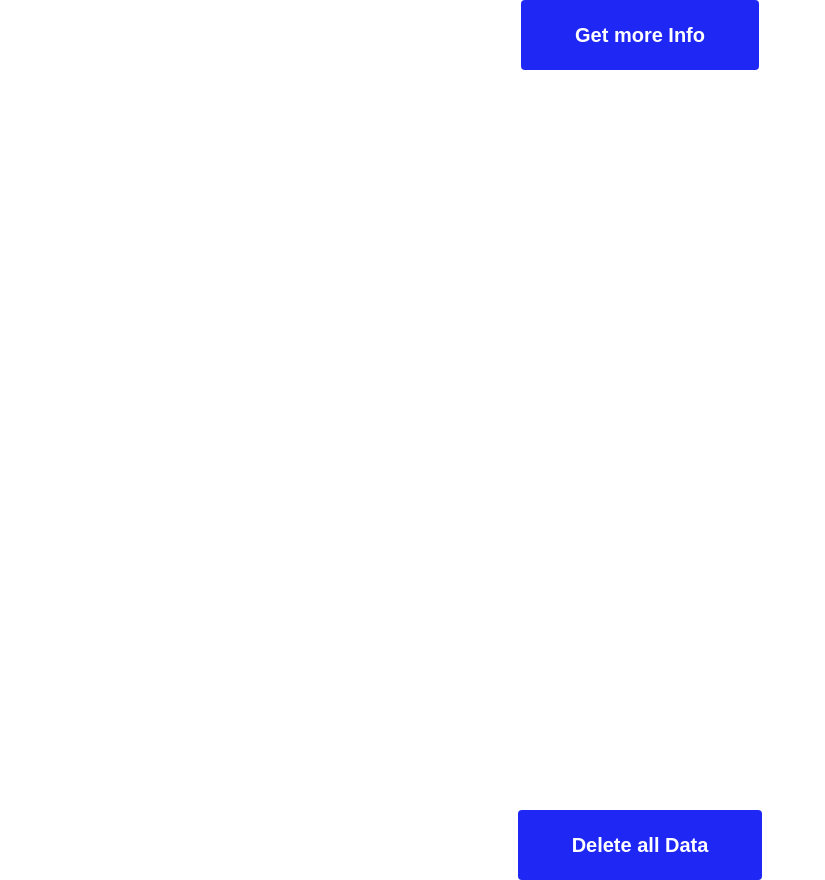
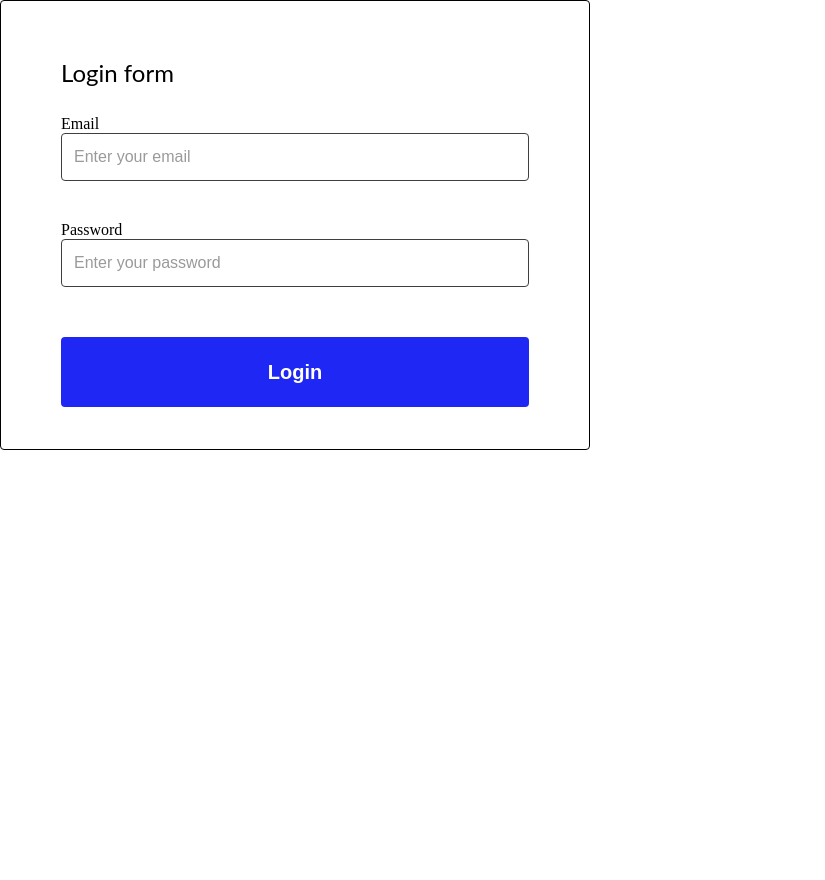
Before and after one commit to AndriiGudz/ReactTypeScript, a React (Create React App) app: page / in a window 1280 px wide. Shown: the whole page, without its empty margins (0-825 px from the left). After the commit the page ends 800 px from the top, so only its background shows below. Built offline with nearby package versions, Linux system fonts and the light colour scheme.

Commit message:
lessons_11

```diff
--- a/package.json
+++ b/package.json
@@ -12,11 +12,13 @@
     "@types/node": "^16.18.97",
     "@types/react": "^18.3.3",
     "@types/react-dom": "^18.3.0",
+    "formik": "^2.4.6",
     "react": "^18.3.1",
     "react-dom": "^18.3.1",
     "react-scripts": "5.0.1",
     "typescript": "^4.9.5",
-    "web-vitals": "^2.1.4"
+    "web-vitals": "^2.1.4",
+    "yup": "^1.4.0"
   },
   "scripts": {
     "start": "react-scripts start",
--- a/src/App.tsx
+++ b/src/App.tsx
@@ -11,6 +11,7 @@ import Lessons07 from './lessons/Lessons07/Lessons07';
 import Lessons08 from 'lessons/Lessons08/Lessons08';
 import Lessons09 from 'lessons/Lessons09/Lessons09';
 import Lessons10 from 'lessons/Lessons10/Lessons10';
+import Lessons11 from 'lessons/Lessons11/Lessons';
 
 function App() {
   return (
@@ -21,7 +22,8 @@ function App() {
       {/* <Lessons07 /> */}
       {/* <Lessons08 /> */}
       {/* <Lessons09 /> */}
-      <Lessons10 />
+      {/* <Lessons10 /> */}
+      <Lessons11 />
       {/* <Homeworks06 /> */}
       {/* <Homeworks07 /> */}
       {/* <Homeworks08 /> */}
--- a/src/components/Input/Input.tsx
+++ b/src/components/Input/Input.tsx
@@ -1,7 +1,7 @@
-import {InputContainer, InputField, LabelComponent} from './styles'
+import {InputContainer, InputField, LabelComponent, ErrorMessage} from './styles'
 import { InputProps } from './types'
 
-function Input({ name, type = 'text', placeholder, label, value, onChange }: InputProps) {
+function Input({ name, type = 'text', placeholder, label, value, onChange, error }: InputProps) {
 console.log('Input update');
 
 
@@ -16,6 +16,7 @@ console.log('Input update');
         value = {value}
         onChange={onChange}
       />
+      <ErrorMessage>{error}</ErrorMessage>
     </InputContainer>
   )
 }
--- a/src/components/Input/styles.ts
+++ b/src/components/Input/styles.ts
@@ -16,7 +16,7 @@ export const InputField = styled.input`
   line-height: 24px;
   text-align: left;
   color: #1e1e1e;
-  margin-bottom: 20px;
+  margin-bottom: 10px;
 
   &::placeholder {
     color: #9a9a9a;
@@ -31,3 +31,8 @@ export const InputField = styled.input`
 export const LabelComponent = styled.label`
   color: black;
 `
+
+export const ErrorMessage = styled.div`
+  color: red;
+  height: 30px;
+`
--- a/src/components/Input/types.ts
+++ b/src/components/Input/types.ts
@@ -7,4 +7,5 @@ export interface InputProps {
   label?: string
   value?: string
   onChange?: (event: ChangeEvent<HTMLInputElement>) => void
+  error?: string
 }
--- a/src/components/LoginForm/LoginForm.tsx
+++ b/src/components/LoginForm/LoginForm.tsx
@@ -1,26 +1,60 @@
+import { useFormik } from 'formik'
+import * as Yup from 'yup'
+
 import Input from 'components/Input/Input'
 import Button from 'components/Button/Button'
-import {LoginFormContainer, TitleForm, InputForm} from './styles'
+import { LoginFormContainer, TitleForm, InputForm } from './styles'
+import {LoginFormValues, LOGIN_FORM_NAMES} from './types'
 
 function LoginForm() {
+
+const schema = Yup.object().shape({
+  [LOGIN_FORM_NAMES.EMAIL]: Yup.string().required('Field email required').email('Field type email'),
+  [LOGIN_FORM_NAMES.PASSWORD]: Yup.number()
+    .required('Field password required')
+    .typeError('Password must be number')
+    // .min(10, 'Min 10') считывает минимальное значение
+})
+
+  const formik = useFormik({
+    initialValues: {
+      [LOGIN_FORM_NAMES.EMAIL]: '',
+      [LOGIN_FORM_NAMES.PASSWORD]: '',
+    } as LoginFormValues,
+    validationSchema: schema,
+    // validateOnChange: true,
+    // validateOnMount: true,
+    onSubmit: (values) => {console.log(values);},
+
+  })
+
+  console.log(formik);
+
+
   return (
-    <LoginFormContainer>
+    <LoginFormContainer onSubmit={formik.handleSubmit}>
       <TitleForm>Login form</TitleForm>
       <InputForm>
         <Input
-        name="Email"
-        type="text"
+          name={LOGIN_FORM_NAMES.EMAIL}
+          // type="text"
           placeholder="Enter your email"
           label="Email"
+          value={formik.values[LOGIN_FORM_NAMES.EMAIL]}
+          onChange={formik.handleChange}
+          error={formik.errors[LOGIN_FORM_NAMES.EMAIL]}
         />
         <Input
-      name="Password"
-      type="text"
+          name={LOGIN_FORM_NAMES.PASSWORD}
+          // type="text"
           placeholder="Enter your password"
           label="Password"
+          value={formik.values[LOGIN_FORM_NAMES.PASSWORD]}
+          onChange={formik.handleChange}
+          error={formik.errors[LOGIN_FORM_NAMES.PASSWORD]}
         />
       </InputForm>
-      <Button name="Login" type='submit' />
+      <Button name="Login" type="submit" />
     </LoginFormContainer>
   )
 }
--- a/src/components/LoginForm/styles.ts
+++ b/src/components/LoginForm/styles.ts
@@ -1,6 +1,6 @@
 import styled from "@emotion/styled";
 
-export const LoginFormContainer = styled.div`
+export const LoginFormContainer = styled.form`
   width: 590px;
   height: 450px;
   border: 1px solid #000;
--- /dev/null
+++ b/src/components/LoginForm/types.ts
@@ -0,0 +1,9 @@
+export interface LoginFormValues {
+  email: string
+  password: string
+}
+
+export enum LOGIN_FORM_NAMES {
+  EMAIL = 'email',
+  PASSWORD = 'password',
+}
--- /dev/null
+++ b/src/lessons/Lessons11/Lessons.tsx
@@ -0,0 +1,7 @@
+import LoginForm from "components/LoginForm/LoginForm";
+
+function Lessons11() {
+    return <LoginForm />
+}
+
+export default Lessons11
```
Also changed, not shown: 1 other file (tests, documents, lock files or other folders). Lines whose indentation alone changed are shown as unchanged.
